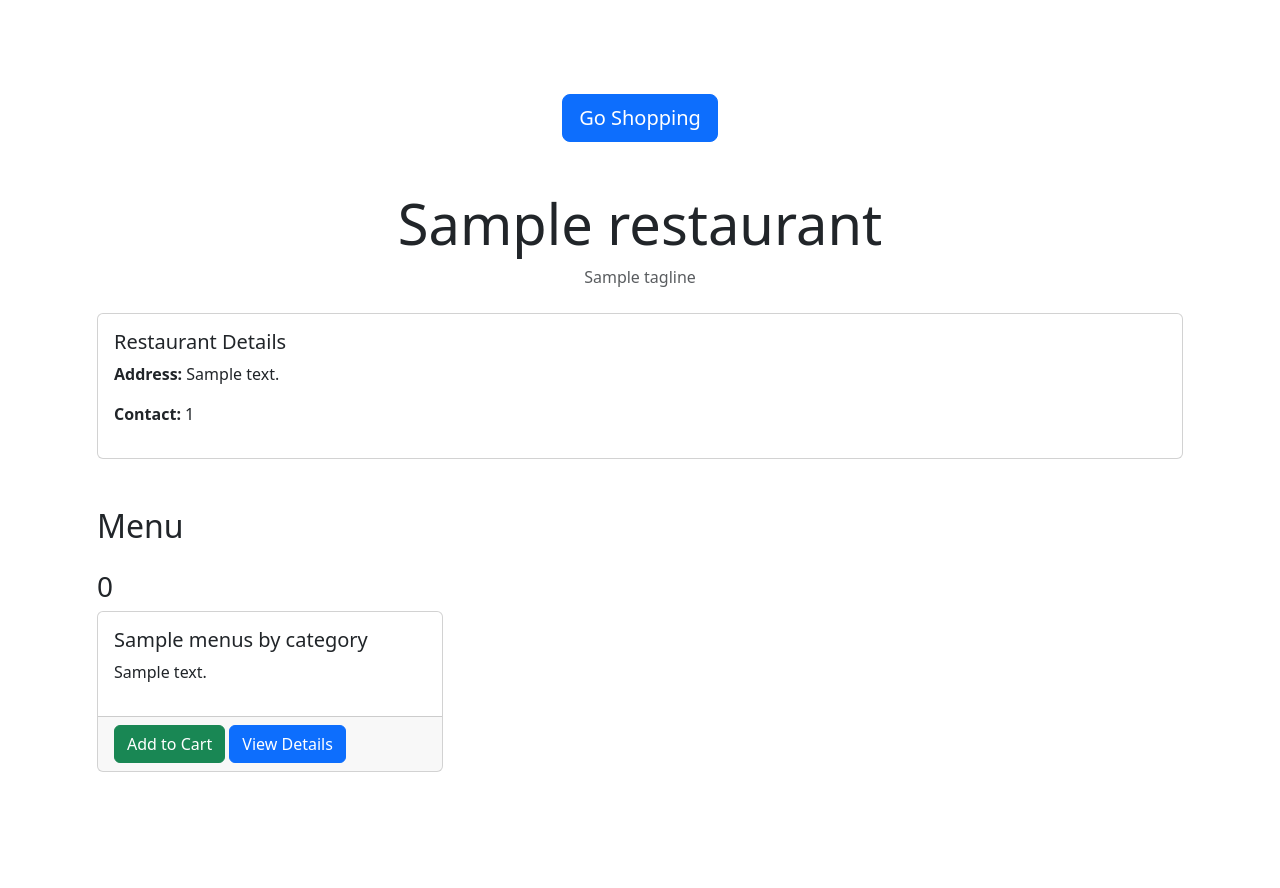
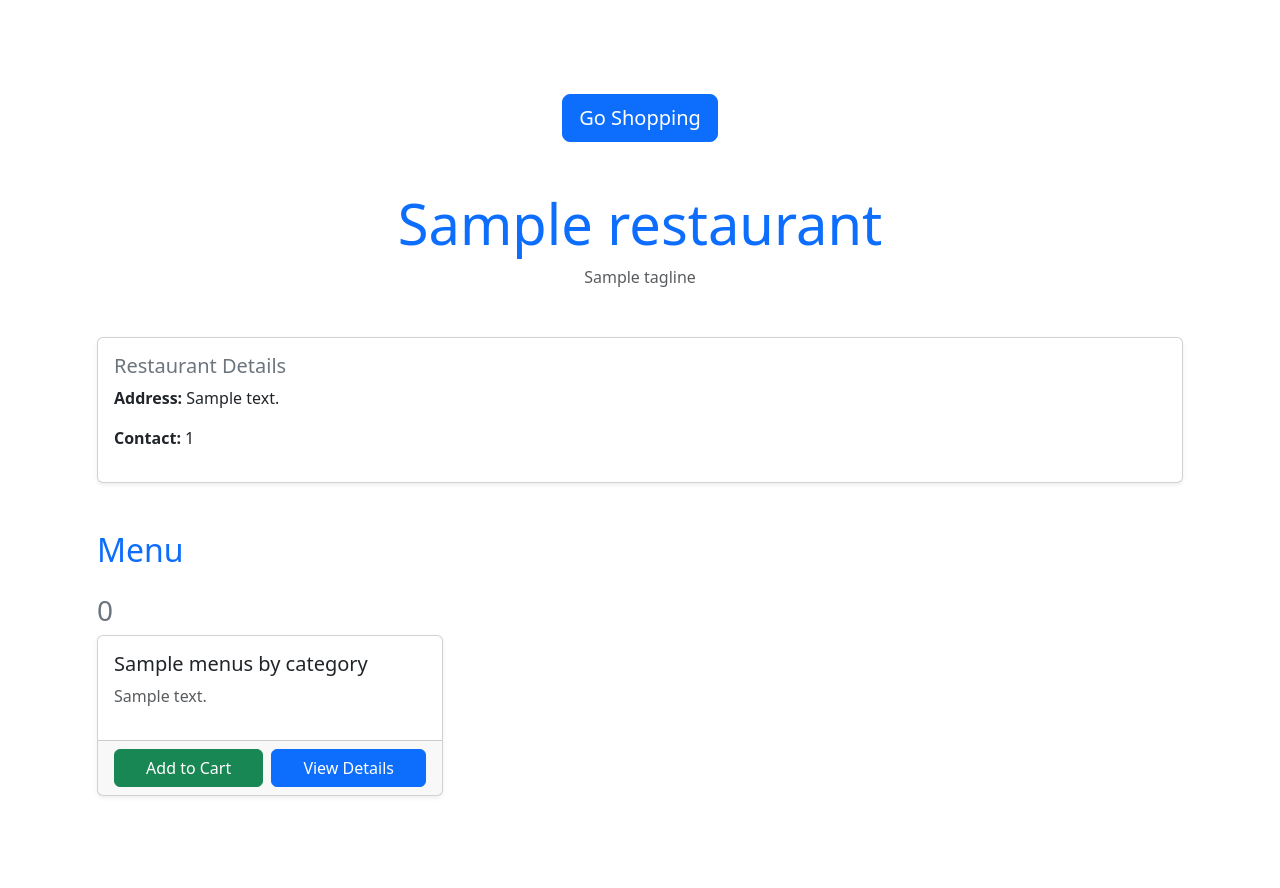
Before and after one commit to SabaAnsari2002/restaurant_ordering_system, a Yii app: template views/menu/restaurant.php in a window 1280 px wide. Before the commit the page ends 772 px from the top, so only its background shows below. Run offline with PHP 8.4 and a stand-in for Yii, Linux system fonts and the light colour scheme; the template is opened without the code that fills it: most values are stand-ins (such as "Sample title", 1, 10 or a date in 2020); data that the repository does not hold is empty; some libraries are stand-ins or nearby versions.

Commit message:
10th commit

```diff
--- a/views/menu/restaurant.php
+++ b/views/menu/restaurant.php
@@ -2,59 +2,65 @@
 use yii\helpers\Html;
 use yii\helpers\Url;
 
-$this->title = $restaurant->name;
+$this->title = Html::encode($restaurant->name);
+$this->params['breadcrumbs'][] = ['label' => 'Restaurants', 'url' => ['menu/index']];
+$this->params['breadcrumbs'][] = $this->title;
 ?>
 
+<div class="site-restaurant-details">
+    <!-- Shopping Button -->
     <div class="text-center my-4">
-    <!-- Link to view-cart action in cart controller -->
         <?= Html::a('Go Shopping', ['cart/view-cart'], ['class' => 'btn btn-primary btn-lg']) ?>
     </div>
 
     <div class="container my-5">
-    <div class="text-center mb-4">
-        <h1 class="display-4"><?= Html::encode($restaurant->name) ?></h1>
+        <!-- Restaurant Header -->
+        <div class="text-center mb-5">
+            <h1 class="display-4 text-primary"><?= Html::encode($restaurant->name) ?></h1>
             <p class="text-muted"><?= Html::encode($restaurant->tagline ?? 'Discover delicious meals!') ?></p>
         </div>
 
-    <div class="card mb-5">
+        <!-- Restaurant Details Card -->
+        <div class="card mb-5 shadow-sm">
             <div class="card-body">
-            <h5 class="card-title">Restaurant Details</h5>
+                <h5 class="card-title text-secondary">Restaurant Details</h5>
                 <p><strong>Address:</strong> <?= Html::encode($restaurant->address) ?></p>
                 <p><strong>Contact:</strong> <?= Html::encode($restaurant->contact_number) ?></p>
             </div>
         </div>
 
-    <h2 class="mb-4">Menu</h2>
+        <!-- Menu Section -->
+        <h2 class="text-primary mb-4">Menu</h2>
 
         <?php foreach ($menusByCategory as $category => $categoryMenus): ?>
-        <h3><?= Html::encode($category) ?></h3>
+            <h3 class="text-secondary"><?= Html::encode($category) ?></h3>
             <div class="row">
                 <?php foreach ($categoryMenus as $menu): ?>
-                <div class="col-md-4 mb-4">
-                    <div class="card h-100">
+                    <div class="col-md-4 col-sm-6 mb-4">
+                        <div class="card h-100 shadow-sm">
                             <div class="card-body">
-                            <h5 class="card-title"><?= Html::encode($menu['name']) ?></h5>
-                            <p class="card-text"><?= Html::encode($menu['description']) ?></p>
+                                <h5 class="card-title text-truncate"><?= Html::encode($menu['name']) ?></h5>
+                                <p class="card-text text-muted"><?= Html::encode($menu['description']) ?></p>
                                 <p class="text-primary font-weight-bold">
                                     <?= Yii::$app->formatter->asCurrency($menu['price']) ?>
                                 </p>
                             </div>
-                        <div class="card-footer">
+                            <div class="card-footer d-flex justify-content-between">
                                 <?php if ($menu['stock'] > 0): ?>
-                                <a href="<?= Url::to(['cart/add-to-cart', 'menuId' => $menu['id']]) ?>"
-                                    class="btn btn-success btn-block">
-                                    Add to Cart
-                                </a>
+                                    <?= Html::a('Add to Cart', ['cart/add-to-cart', 'menuId' => $menu['id']], [
+                                        'class' => 'btn btn-success flex-grow-1 me-2'
+                                    ]) ?>
                                 <?php else: ?>
-                                <button class="btn btn-secondary btn-block" disabled>Out of Stock</button>
+                                    <button class="btn btn-secondary flex-grow-1 me-2" disabled>Out of Stock</button>
                                 <?php endif; ?>
-                            <a href="<?= Url::to(['menu/view-menu', 'id' => $menu['id']]) ?>"
-                                class="btn btn-primary btn-block">View Details</a>
+                                <?= Html::a('View Details', ['menu/view-menu', 'id' => $menu['id']], [
+                                    'class' => 'btn btn-primary flex-grow-1'
+                                ]) ?>
                             </div>
-
                         </div>
                     </div>
                 <?php endforeach; ?>
             </div>
         <?php endforeach; ?>
     </div>
+</div>
```
Also changed, not shown: views/menu/category.php (+18 -11 lines), views/menu/index.php (+20 -14 lines). Lines whose indentation alone changed are shown as unchanged.
